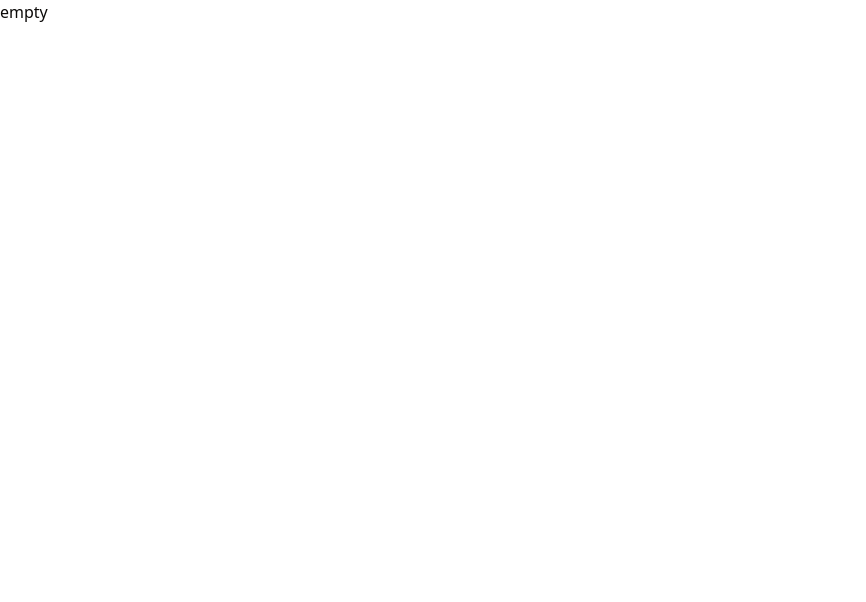
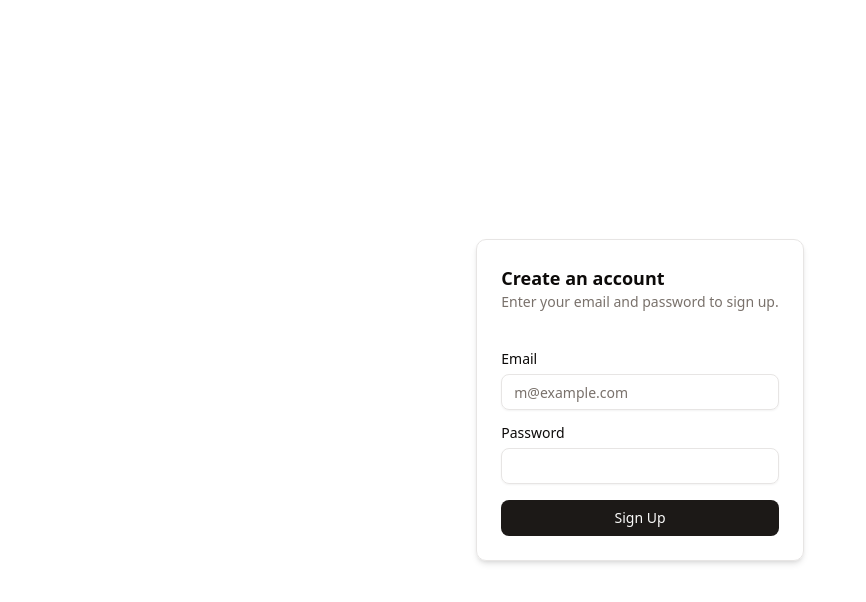
Before and after one commit to ishi-pishi/brainhaven, a React (Vite) app in the folder client/: page /signup in a window 1280 px wide. Shown: the top 602 px of the page, without its empty margins (0-866 px from the left). Built offline with nearby package versions, Linux system fonts and the light colour scheme.

Commit message:
Account creation card

```diff
--- a/client/src/components/Auth/Signup.tsx
+++ b/client/src/components/Auth/Signup.tsx
@@ -1,3 +1,63 @@
+import { useState } from "react";
+import { auth } from "@/lib/firebase";
+import { createUserWithEmailAndPassword } from "firebase/auth";
+
+import { Button } from "@/components/ui/button";
+import { Input } from "@/components/ui/input";
+import { Label } from "@/components/ui/label";
+
 export function SignUpCard() {
-    return(<div>empty</div>)
+    const [email, setEmail] = useState("");
+    const [password, setPassword] = useState("");
+
+    const handleSubmit = async (e: React.FormEvent) => {
+        e.preventDefault();
+        try {
+            await createUserWithEmailAndPassword(auth, email, password);
+            alert("Signed up!");
+        } catch (err: any) {
+            console.error(err);
+            alert(err.message);
+        }
+    };
+
+    return (
+        <div className="max-w-sm p-6 border rounded-lg shadow-md flex flex-col gap-6">
+            <header className="mb-4">
+                <h2 className="text-lg font-semibold">Create an account</h2>
+                <p className="text-sm text-muted-foreground">
+                    Enter your email and password to sign up.
+                </p>
+            </header>
+
+            <form className="flex flex-col gap-4" onSubmit={handleSubmit}>
+                <div className="grid gap-2">
+                    <Label htmlFor="email">Email</Label>
+                    <Input
+                        id="email"
+                        type="email"
+                        placeholder="m@example.com"
+                        value={email}
+                        onChange={(e) => setEmail(e.target.value)}
+                        required
+                    />
+                </div>
+
+                <div className="grid gap-2">
+                    <Label htmlFor="password">Password</Label>
+                    <Input
+                        id="password"
+                        type="password"
+                        value={password}
+                        onChange={(e) => setPassword(e.target.value)}
+                        required
+                    />
+                </div>
+
+                <Button type="submit" className="w-full">
+                    Sign Up
+                </Button>
+            </form>
+        </div>
+    );
 }
--- a/client/src/pages/SignupPage.tsx
+++ b/client/src/pages/SignupPage.tsx
@@ -1,5 +1,7 @@
 import { SignUpCard } from "@/components/Auth/Signup"
 
 export function SignupPage() {
-    return(<SignUpCard />)
+    return (<div className="min-h-screen flex flex-col items-center justify-center">
+        <SignUpCard />
+    </div>)
 }
```
